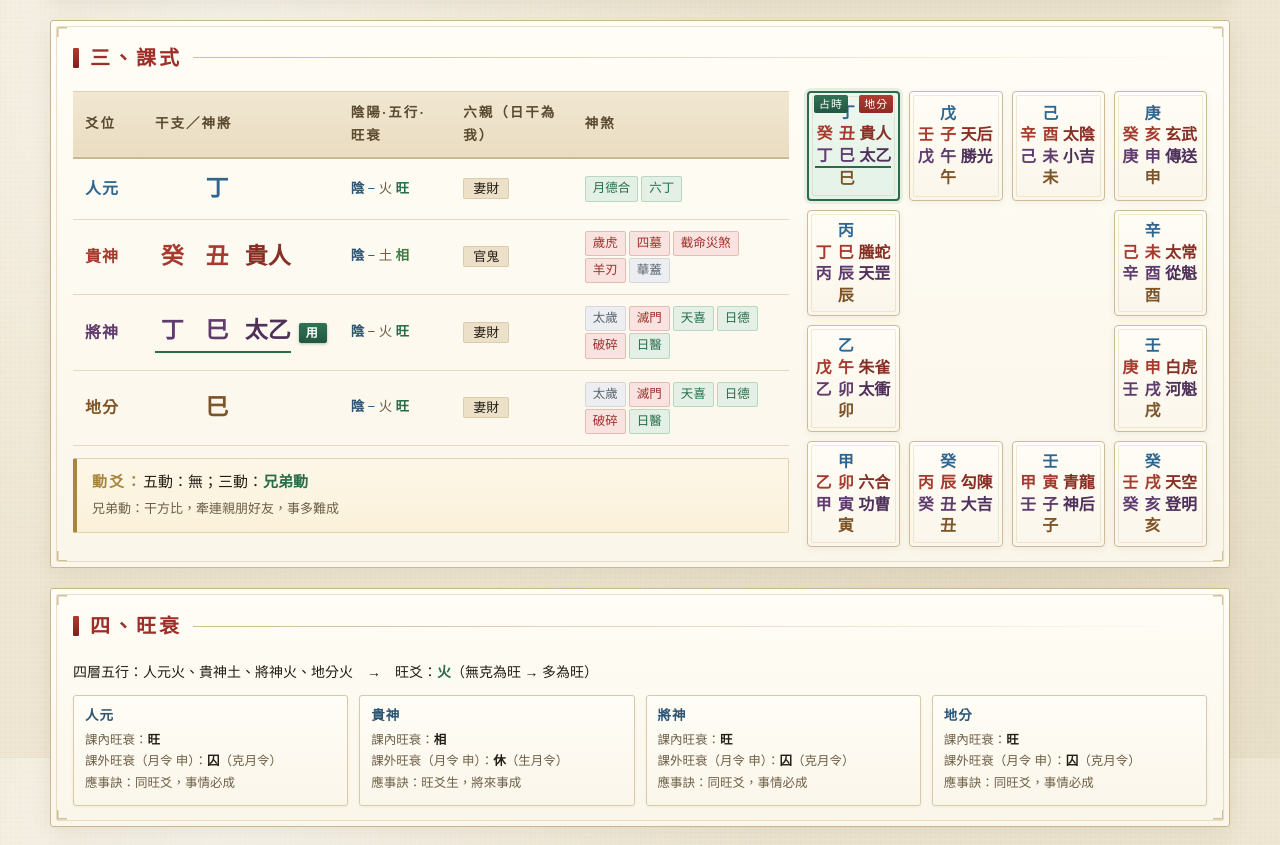
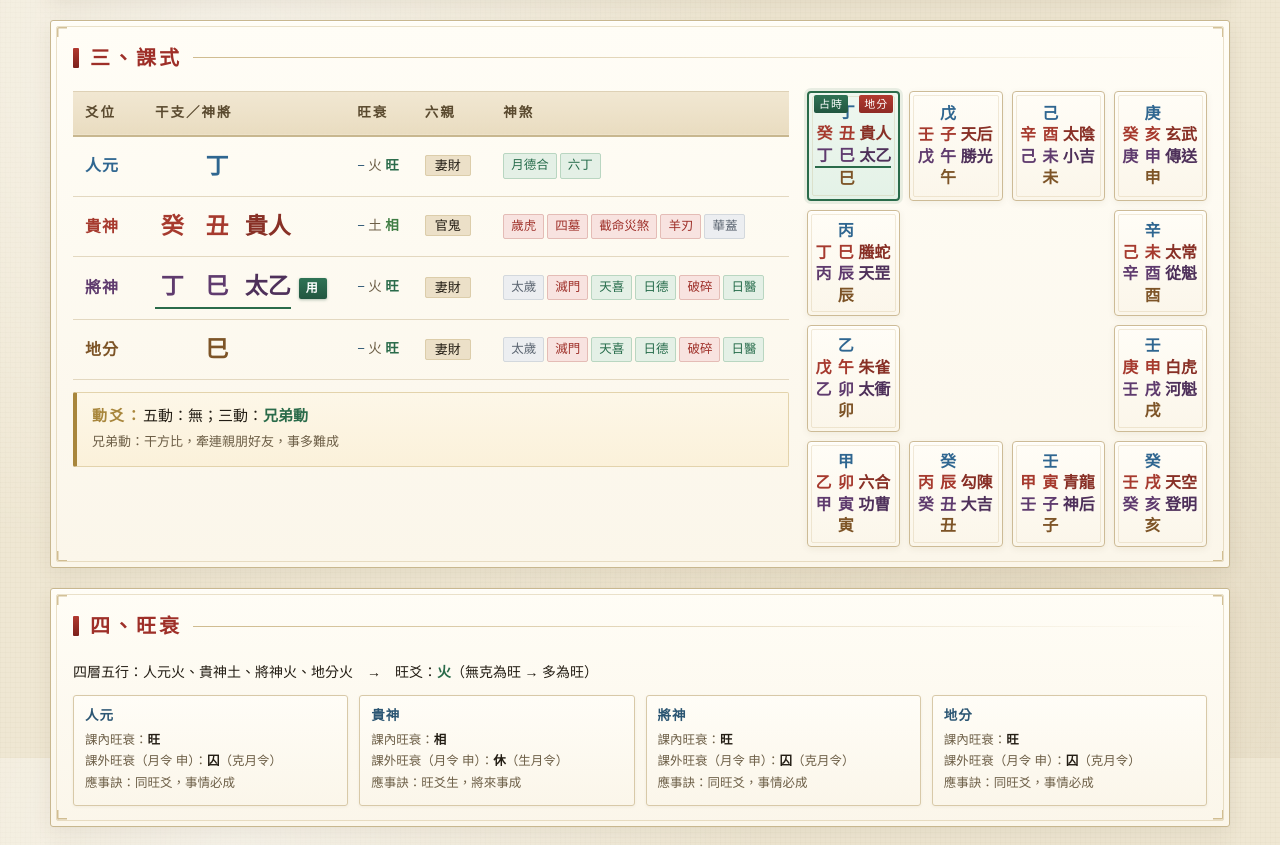
Before and after one commit to hungpinoffice-afk/jinkoujue, a plain HTML site: page index.html in a window 1280 px wide. Shown: the part 842-1687 px from the top of the page. Drawn offline with Linux system fonts and the light colour scheme.

Commit message:
v50: 課式表頭「陰陽·五行·旺衰」改為「旺衰」、刪「（日干為我）」、陰陽改以 +/- 符號顯示

```diff
--- a/index.html
+++ b/index.html
@@ -539,7 +539,7 @@
       <div class="ke-left">
         <div class="ke-scroll">
           <table class="ke-table" id="ke-table">
-            <tr><th>爻位</th><th>干支／神將</th><th>陰陽·五行·旺衰</th><th>六親</th><th>神煞</th></tr>
+            <tr><th>爻位</th><th>干支／神將</th><th>旺衰</th><th>六親</th><th>神煞</th></tr>
           </table>
         </div>
         <div class="scroll-hint">← 左右滑動查看完整課式 →</div>
@@ -1369,10 +1369,10 @@ function renderKe(ke,yong,wy,dong,ss){
     gzHtml='<span class="gz-wrap'+(isYong?' yongrow':'')+'">'+inner+'</span>'+(isYong?yongBadge:'');
     var layCls={'人元':'lay-ren','貴神':'lay-gui','將神':'lay-jiang','地分':'lay-di'}[r.name]||'';
     html+='<tr class="'+layCls+(isYong?' yong-row':'')+'"><td class="ke-layer">'+r.name+'</td><td class="gz">'+gzHtml+'</td><td class="wxinfo">'+
-      '<span class="'+(yy?'yy-plus':'yy-minus')+'">'+(yy?'陽 +':'陰 −')+'</span> '+wx+' <span class="'+wsCls(ws)+'">'+ws+'</span>'+
+      '<span class="'+(yy?'yy-plus':'yy-minus')+'">'+(yy?'+':'−')+'</span> '+wx+' <span class="'+wsCls(ws)+'">'+ws+'</span>'+
       (isKong?' <span class="kong">空</span>':'')+'</td><td><span class="liuqin">'+lq+'</span></td><td>'+sstags+'</td></tr>';
   });
-  $('ke-table').innerHTML='<tr><th>爻位</th><th>干支／神將</th><th>陰陽·五行·旺衰</th><th>六親（日干為我）</th><th>神煞</th></tr>'+html;
+  $('ke-table').innerHTML='<tr><th>爻位</th><th>干支／神將</th><th>旺衰</th><th>六親</th><th>神煞</th></tr>'+html;
   /* 動爻 */
   var dh='<div class="dong"><span class="t">動爻：</span>';
   var wu=dong.filter(function(d){return ['財動','官動','鬼動','妻動','賊動'].indexOf(d.n)>=0;});
--- a/sw.js
+++ b/sw.js
@@ -1,5 +1,5 @@
 /* 金口訣 起課工具 — 離線快取（cache-first，單檔應用） */
-const CACHE = 'jkj-v49';
+const CACHE = 'jkj-v50';
 const ASSETS = [
   './',
   './index.html',
```
